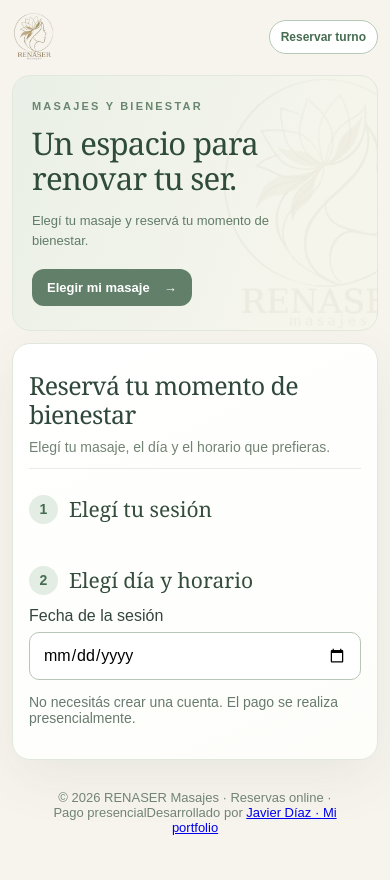
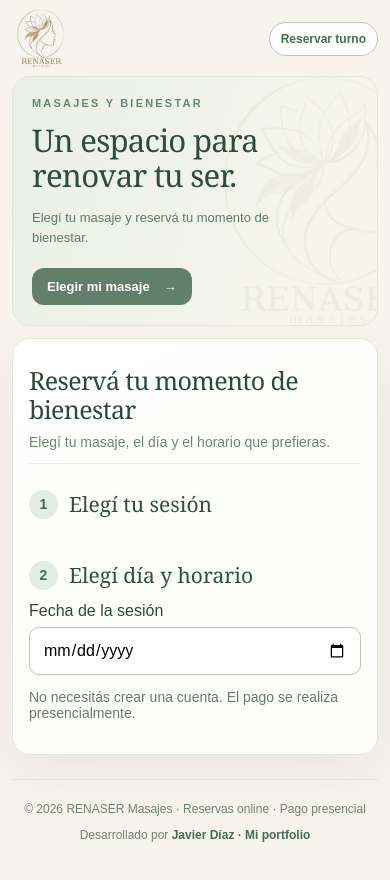
Before and after one commit to JavierDiaz91/turneroweb, a Next.js app: page / in a window 390 px wide. Shown: the top 880 px of the page. Built offline with nearby package versions, Linux system fonts and the light colour scheme; no server answers; the database is empty.

Commit message:
style: compact hero, enlarge standalone logo and style responsive footer

```diff
--- a/app/styles.css
+++ b/app/styles.css
@@ -203,3 +203,20 @@ body:has(.renaser-home) .renaser-home{max-width:1100px;padding-top:14px}
  .renaser-banner-content>p:not(.renaser-banner-eyebrow){font-size:13px;max-width:260px;margin-bottom:17px}
  .renaser-banner-cta{padding:11px 15px;font-size:13px}
 }
+
+/* Compact header and discreet developer attribution */
+.renaser-home-link{gap:0}
+.renaser-nav-logo{width:72px;height:76px}
+.renaser-site-nav{min-height:76px;margin-bottom:8px}
+.renaser-banner{min-height:250px;padding-top:27px;padding-bottom:27px}
+.renaser-banner-content>p:not(.renaser-banner-eyebrow){margin-bottom:19px}
+.renaser-site-footer{display:flex;align-items:center;justify-content:space-between;gap:12px 24px;flex-wrap:wrap;border-top:1px solid #dfe6db;padding:24px 4px 30px;margin-top:32px;color:#718373;font-size:13px;line-height:1.6}
+.renaser-site-footer a{color:#466c51;text-decoration:none;font-weight:600;text-underline-offset:3px}
+.renaser-site-footer a:hover{text-decoration:underline}
+.renaser-site-footer a:focus-visible{outline:2px solid #63866c;outline-offset:3px}
+@media(max-width:640px){
+ .renaser-nav-logo{width:57px;height:61px}
+ .renaser-site-nav{min-height:61px;margin-bottom:7px}
+ .renaser-banner{min-height:205px;padding-top:20px;padding-bottom:20px}
+ .renaser-site-footer{flex-direction:column;text-align:center;gap:7px;padding:20px 0 28px;margin-top:24px;font-size:12px}
+}
```
